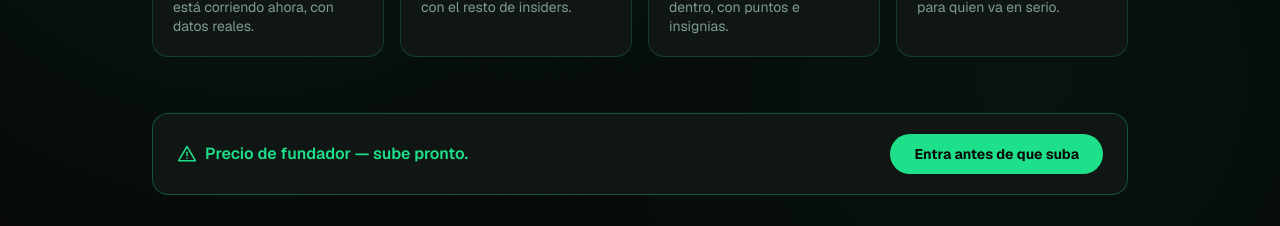
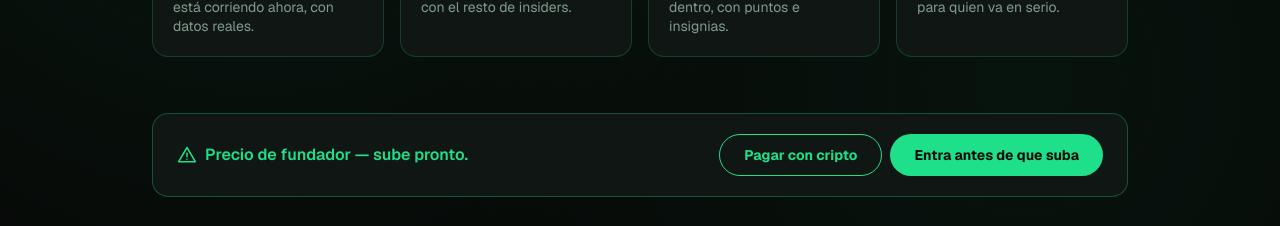
Before and after one commit to airmateai/focus-landing, a Next.js app: page / in a window 1280 px wide. Shown: the part 6060-6286 px from the top of the page. Built offline with nearby package versions, Linux system fonts and the light colour scheme; no server answers.

Commit message:
Añadir botón 'Pagar con cripto' en la landing, junto al CTA de Insiders

```diff
--- a/src/app/LandingClient.tsx
+++ b/src/app/LandingClient.tsx
@@ -472,12 +472,20 @@ export default function LandingClient() {
               <AlertIcon className="w-5 h-5 text-[#1fe08a] shrink-0" />
               <p className="font-semibold text-[#1fe08a]">{t.insiders.urgency}</p>
             </div>
-            <a
-              href="#pricing"
-              className="sm:ml-auto inline-flex items-center justify-center rounded-full bg-[#1fe08a] text-[#070a08] font-bold px-6 py-2.5 text-sm hover:bg-[#3fffa8] transition shrink-0"
-            >
-              {t.insiders.cta}
-            </a>
+            <div className="sm:ml-auto flex gap-2 shrink-0">
+              <a
+                href="/pagar-cripto"
+                className="inline-flex items-center justify-center rounded-full border border-[#1fe08a] text-[#1fe08a] font-bold px-6 py-2.5 text-sm hover:bg-[#1fe08a]/10 transition"
+              >
+                {t.insiders.ctaCrypto}
+              </a>
+              <a
+                href="#pricing"
+                className="inline-flex items-center justify-center rounded-full bg-[#1fe08a] text-[#070a08] font-bold px-6 py-2.5 text-sm hover:bg-[#3fffa8] transition"
+              >
+                {t.insiders.cta}
+              </a>
+            </div>
           </div>
         </div>
       </section>
--- a/src/lib/i18n.ts
+++ b/src/lib/i18n.ts
@@ -125,6 +125,7 @@ export const dict = {
       ],
       urgency: "Precio de fundador — sube pronto.",
       cta: "Entra antes de que suba",
+      ctaCrypto: "Pagar con cripto",
       newBadge: "Nuevo",
       launchBanner: "Novedad — clases de memecoins ya disponibles dentro de la comunidad",
     },
@@ -357,6 +358,7 @@ export const dict = {
       ],
       urgency: "Founder pricing — going up soon.",
       cta: "Join before it goes up",
+      ctaCrypto: "Pay with crypto",
       newBadge: "New",
       launchBanner: "New — memecoins classes now available inside the community",
     },
```
